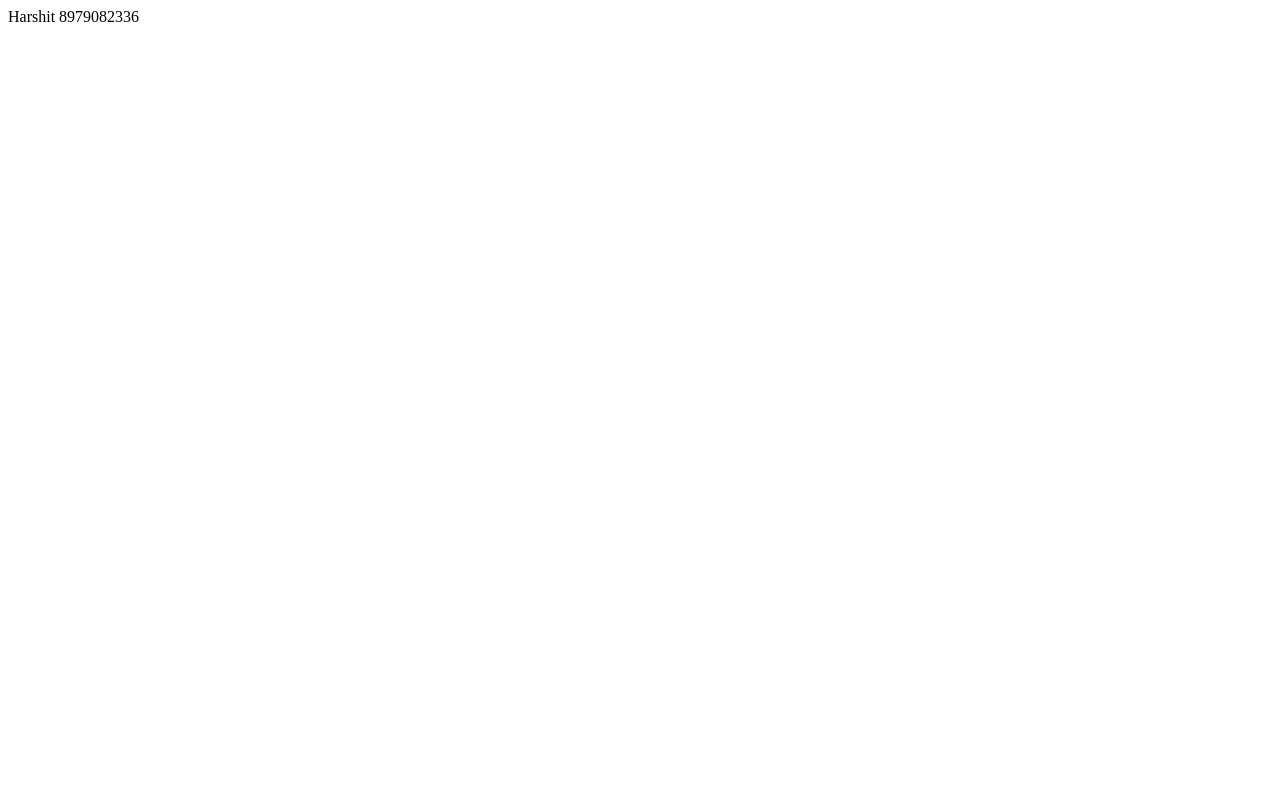
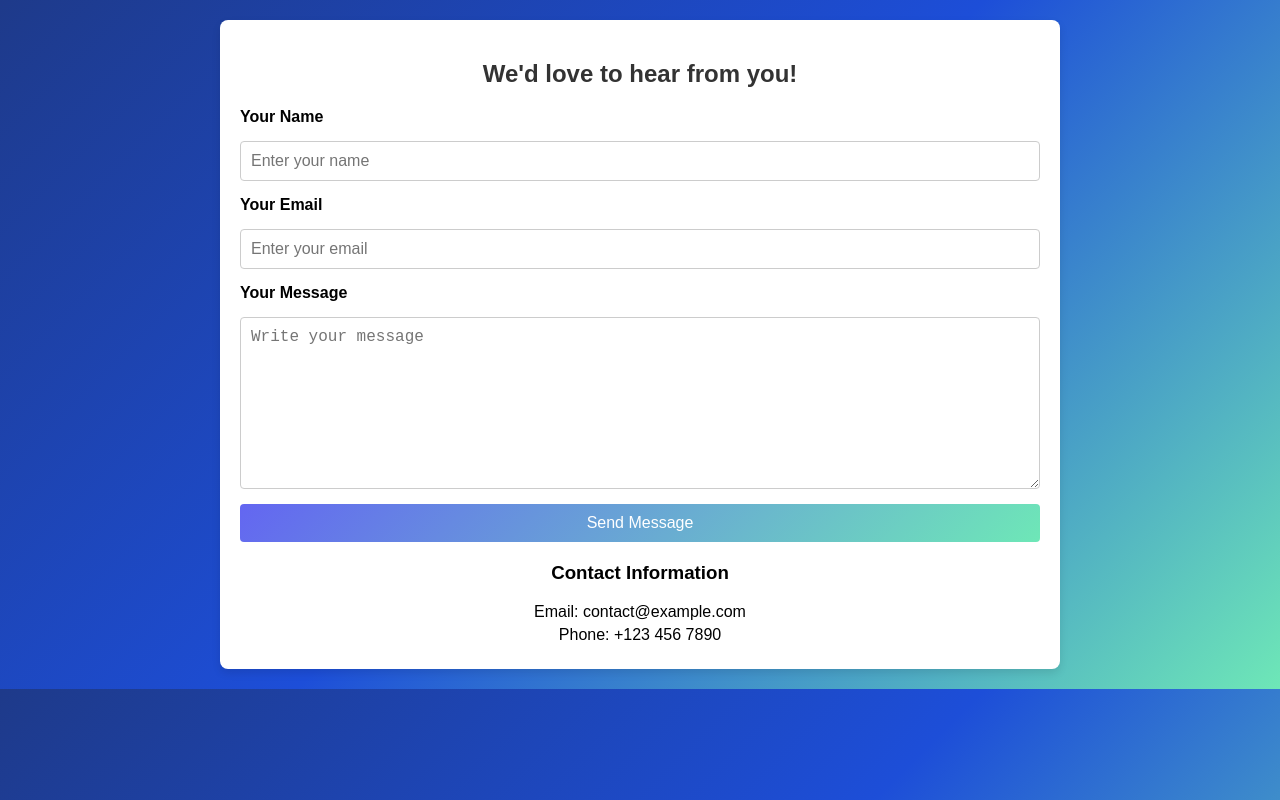
Before and after one commit to anuzx/Food-wastage-reduction-tracker, a plain HTML site: page public/contact.html in a window 1280 px wide. Drawn offline with Linux system fonts and the light colour scheme.

Commit message:
update contact page

```diff
--- /dev/null
+++ b/public/contact.css
@@ -0,0 +1,56 @@
+body {
+    font-family: Arial, sans-serif;
+    margin: 0;
+    padding: 0;
+    background: linear-gradient(135deg, #1e3a8a, #1d4ed8, #6ee7b7);
+}
+
+.container {
+    max-width: 800px;
+    margin: 20px auto;
+    padding: 20px;
+    background: white;
+    border-radius: 8px;
+    box-shadow: 0 4px 8px rgba(0, 0, 0, 0.1);
+}
+h2 {
+    text-align: center;
+    color: #333;
+}
+form {
+    display: flex;
+    flex-direction: column;
+    gap: 15px;
+}
+label {
+    font-weight: bold;
+}
+input, textarea {
+    padding: 10px;
+    font-size: 1rem;
+    border: 1px solid #ccc;
+    border-radius: 4px;
+}
+textarea {
+    resize: vertical;
+    height: 150px;
+}
+button {
+    padding: 10px;
+    font-size: 1rem;
+    color: white;
+    background: linear-gradient(135deg, #6366f1, #6ee7b7);
+    border: none;
+    border-radius: 4px;
+    cursor: pointer;
+}
+button:hover {
+    background-color: #4cae4c;
+}
+.contact-info {
+    margin-top: 20px;
+    text-align: center;
+}
+.contact-info p {
+    margin: 5px 0;
+}
--- a/public/contact.html
+++ b/public/contact.html
@@ -1 +1,33 @@
-Harshit 8979082336
+<!DOCTYPE html>
+<html lang="en">
+<head>
+    <meta charset="UTF-8">
+    <meta name="viewport" content="width=device-width, initial-scale=1.0, height=device-height">
+    <title>Contact Us</title>
+    <link rel="stylesheet" href="contact.css">
+</head>
+<body>
+
+    <div class="container">
+        <h2>We'd love to hear from you!</h2>
+        <form action="submit_contact_form.php" method="post">
+            <label for="name">Your Name</label>
+            <input type="text" id="name" name="name" placeholder="Enter your name" required>
+
+            <label for="email">Your Email</label>
+            <input type="email" id="email" name="email" placeholder="Enter your email" required>
+
+            <label for="message">Your Message</label>
+            <textarea id="message" name="message" placeholder="Write your message" required></textarea>
+
+            <button type="submit">Send Message</button>
+        </form>
+        <div class="contact-info">
+            <h3>Contact Information</h3>
+            <p>Email: contact@example.com</p>
+            <p>Phone: +123 456 7890</p>
+
+        </div>
+    </div>
+</body>
+</html>
```
